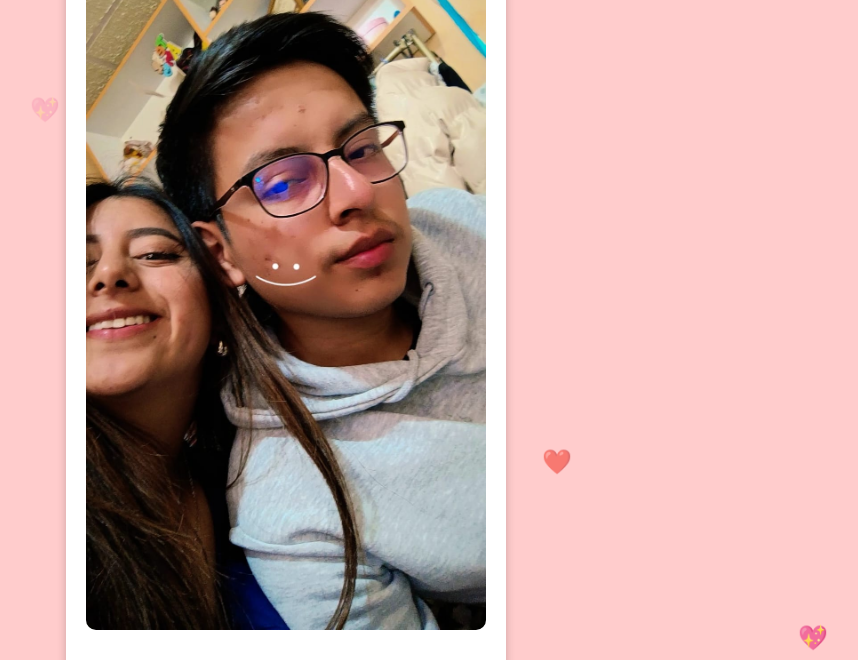
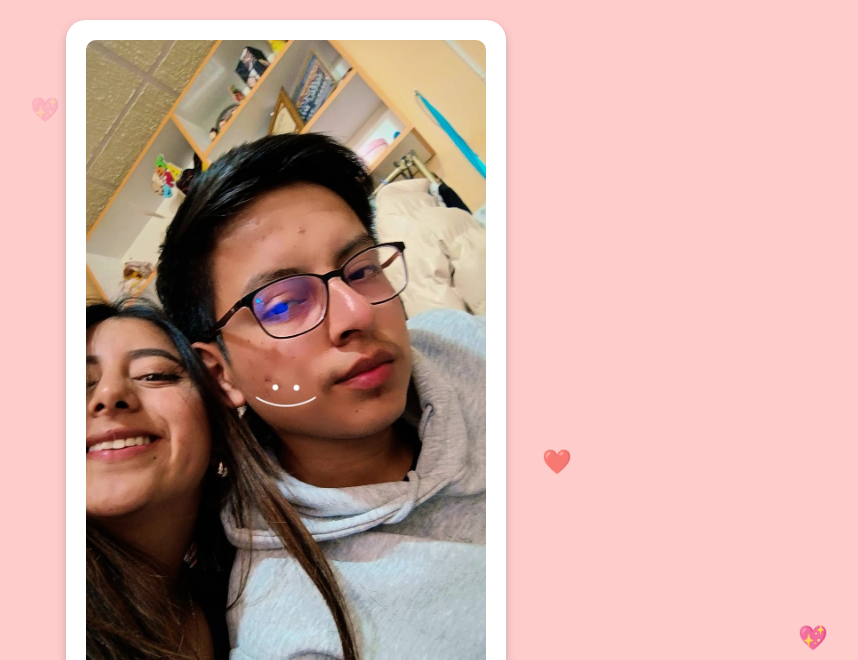
Before and after one commit to J1H23JP/abi, a plain HTML site: page index.html in a window 1280 px wide. Shown: the top 660 px of the page, without its empty margins (354-1212 px from the left). Drawn offline with Linux system fonts and the light colour scheme.

Commit message:
Update index.html

```diff
--- a/index.html
+++ b/index.html
@@ -12,10 +12,11 @@
             display: flex;
             justify-content: center;
             align-items: center;
-            height: 100vh;
+            min-height: 100vh;
             margin: 0;
-            overflow: hidden;
+            overflow-y: auto;
             position: relative;
+            flex-direction: column;
         }
         .card {
             background: white;
@@ -25,6 +26,7 @@
             max-width: 400px;
             position: relative;
             z-index: 10;
+            margin: 20px 0;
         }
         h1 {
             color: #ff4d4d;
```
